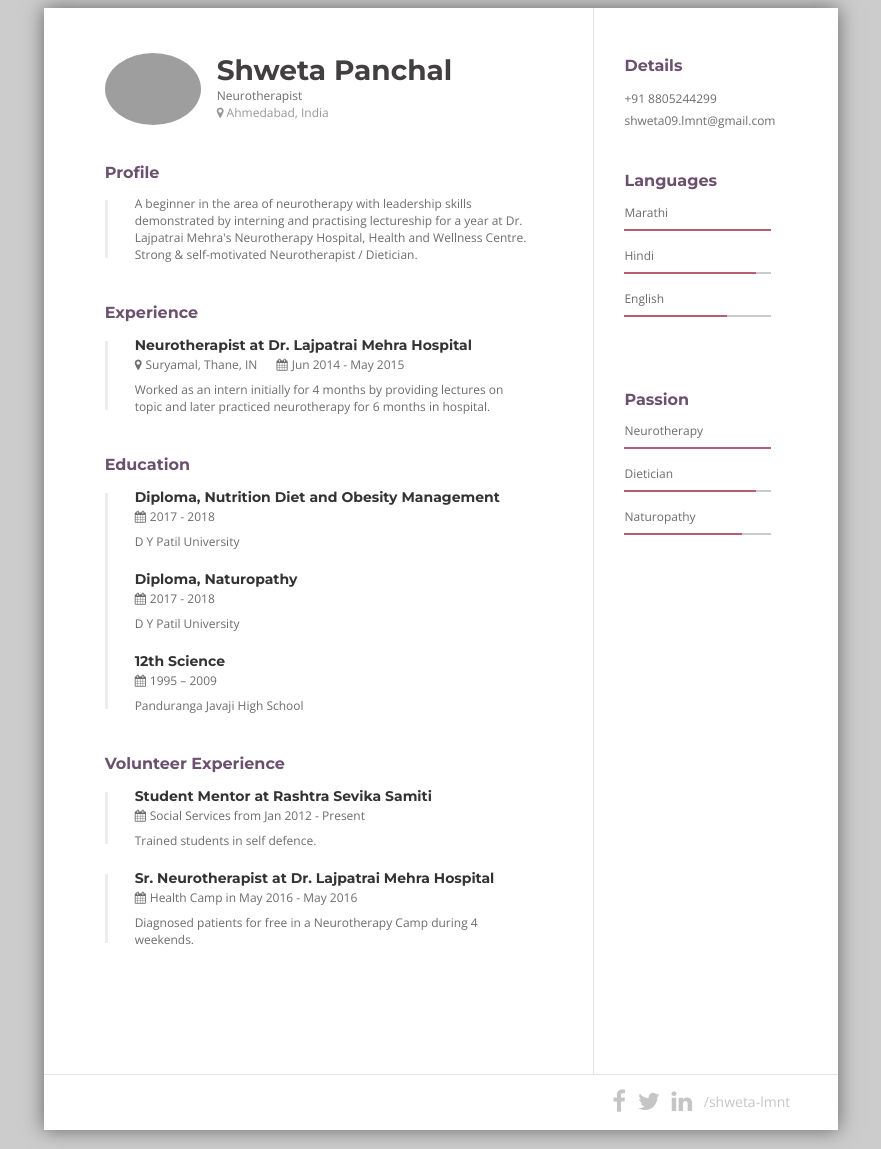
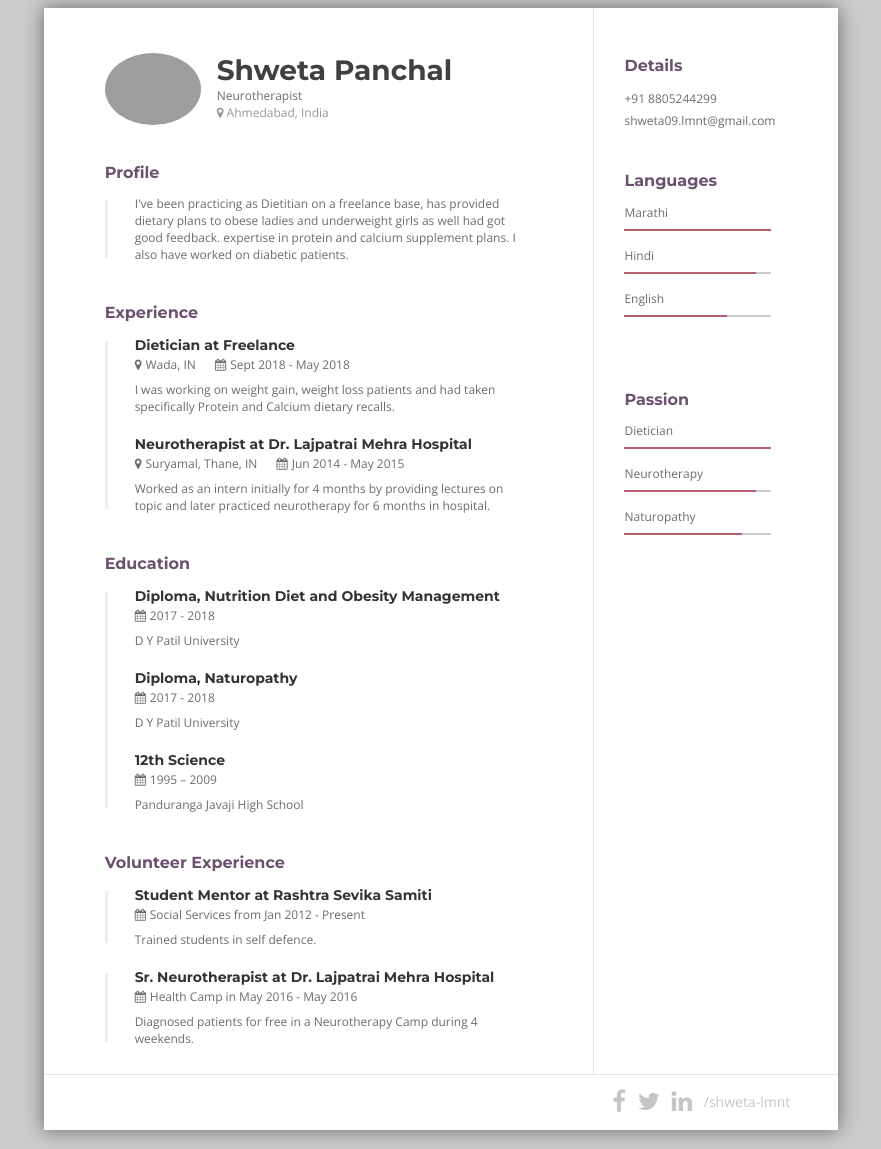
Before and after one commit to grvpanchal/grvpanchal.github.io, a Jekyll site: the page built from shweta-resume.html, in a window 1280 px wide. Shown: the whole page, without its empty margins (199-1080 px from the left). Built offline with Jekyll 4.4.1, drawn with Linux system fonts in a browser that asks for light colours; grey boxes are pictures that could not be loaded.

Commit message:
Update shweta-resume.html

```diff
--- a/shweta-resume.html
+++ b/shweta-resume.html
@@ -7,7 +7,7 @@ layout: resume
         <div class="wrapper">
             <div class="content-side">
                 <header class="page-pt header-pb">
-                    <img src="https://media.licdn.com/dms/image/C5603AQHsueUk1OeZvg/profile-displayphoto-shrink_200_200/0?e=1583971200&v=beta&t=5EvRkfOc2vfvqnDY-xdE9r1P7aehgfXo6Upp00oXtK4"
+                    <img src="https://media-exp1.licdn.com/dms/image/C5603AQFPcnUJNR_eNg/profile-displayphoto-shrink_200_200/0?e=1589414400&v=beta&t=4AIVbonRD5K5FQcvd-Xlysn9sUKymeVIYdQsY7QkvAc"
                         alt="">
                     <span class="info">
                         <h1>Shweta Panchal</h1>
@@ -22,15 +22,26 @@ layout: resume
                     <section>
                         <h2>Profile</h2>
                         <div class="content">
-                            <p>A beginner in the area of neurotherapy with leadership skills demonstrated by interning and
-                                practising lectureship for a year at Dr. Lajpatrai Mehra's Neurotherapy Hospital, Health and
-                                Wellness Centre. Strong & self-motivated Neurotherapist / Dietician.</p>
+                            <p>I've been practicing as Dietitian on a freelance base, has provided
+                               dietary plans to obese ladies and underweight girls as well had got
+                                good feedback. expertise in protein and calcium supplement plans.
+                                I also have worked on diabetic patients.</p>
                         </div>
 
                     </section>
                     <section>
                         <h2>Experience</h2>
                         <div class="content">
+                             <div class="content-entry">
+                                <h3>Dietician at Freelance</h3>
+                                <div>
+                                    <span class="location"><i class="fa fa-map-marker"></i>Wada, IN</span>
+                                    <span class="dates"><i class="fa fa-calendar"></i>Sept 2018 - May 2018</span>
+                                </div>
+                                <p>I was working on weight gain, weight loss patients and had taken specifically
+                                    Protein and Calcium dietary recalls.
+                                </p>
+                            </div>
                             <div class="content-entry">
                                 <h3>Neurotherapist at Dr. Lajpatrai Mehra Hospital</h3>
                                 <div>
@@ -38,7 +49,7 @@ layout: resume
                                     <span class="dates"><i class="fa fa-calendar"></i>Jun 2014 - May 2015</span>
                                 </div>
                                 <p>Worked as an intern initially for 4 months by providing lectures on topic and later practiced
-                                    neurotherapy for 6 months in hospital.</p>
+                                    neurotherapy for 6 months in hospital.
                                 </p>
                             </div>
                         </div>
@@ -60,7 +71,6 @@ layout: resume
                                     <span class="dates"><i class="fa fa-calendar"></i>2017 - 2018</span>
                                 </div>
                                 <p>D Y Patil University</p>
-                                </p>
                             </div>
                             <div class="content-entry">
                                 <h3>12th Science</h3>
@@ -68,7 +78,6 @@ layout: resume
                                     <span class="dates"><i class="fa fa-calendar"></i>1995 – 2009</span>
                                 </div>
                                 <p>Panduranga Javaji High School</p>
-                                </p>
                             </div>
                         </div>
                     </section>
@@ -81,7 +90,6 @@ layout: resume
                                     <span class="dates"><i class="fa fa-calendar"></i>Social Services from Jan 2012 - Present</span>
                                 </div>
                                 <p>Trained students in self defence.</p>
-                                </p>
                             </div>
                         </div>
                         <div class="content">
@@ -91,7 +99,6 @@ layout: resume
                                     <span class="dates"><i class="fa fa-calendar"></i>Health Camp in May 2016 - May 2016</span>
                                 </div>
                                 <p>Diagnosed patients for free in a Neurotherapy Camp during 4 weekends.</p>
-                                </p>
                             </div>
                         </div>
                     </section>
@@ -120,9 +127,9 @@ layout: resume
                 <div class="content">
                     <h2>Passion</h2>
                     <div>
+                        <div>Dietician</div>
+                        <progress value="100" max="100"></progress>
                         <div>Neurotherapy</div>
-                        <progress value="100" max="100"></progress>
-                        <div>Dietician</div>
                         <progress value="90" max="100"></progress>
                         <div>Naturopathy</div>
                         <progress value="80" max="100"></progress>
```
